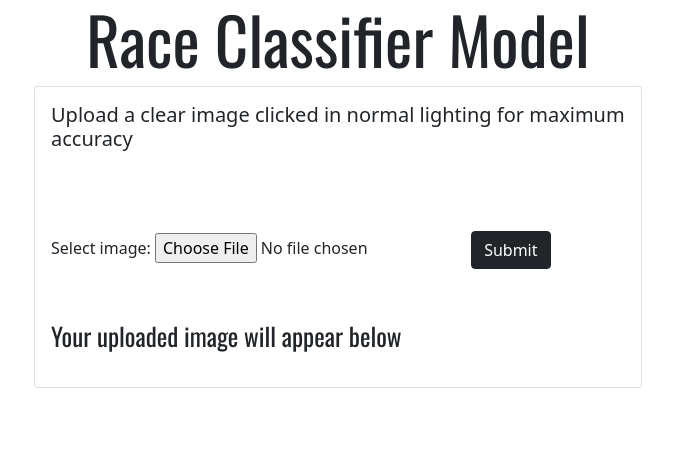
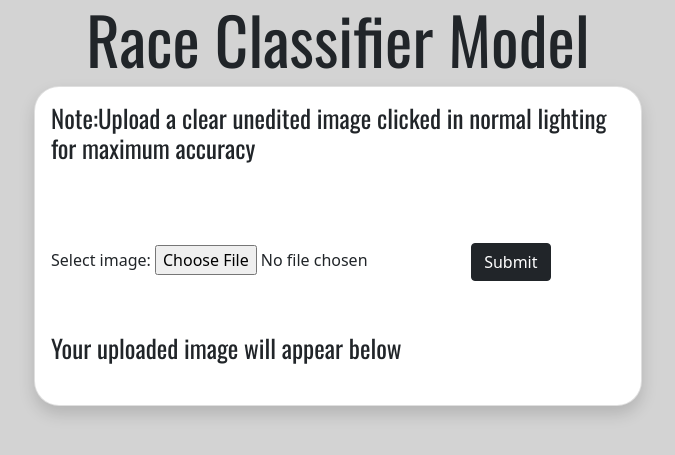
Before and after one commit to SohamDas04/Race-Classifier, a Flask app: page / in a window 1280 px wide. Shown: the top 455 px of the page, without its empty margins (302-977 px from the left). Run offline with Flask 2, Linux system fonts and the light colour scheme; some libraries are stand-ins or nearby versions.

Commit message:
Tune the app

```diff
--- a/templates/index.html
+++ b/templates/index.html
@@ -13,8 +13,9 @@
     <link href="https://fonts.googleapis.com/css2?family=Oswald&display=swap" rel="stylesheet">
     <title>Race Classifier</title>
   </head>
-  <body >
-    <div class="container" style="">
+  <body style="background-color: lightgrey">
+    <div class="container-fluid" style="background-color:lightgrey; height: 100%;">
+    <div class="container" >
       <div class="row">
         <div class="col-12 d-flex justify-content-center">
           <h1 style="font-family: 'Oswald', sans-serif; font-size: 65px;">Race Classifier Model</h1>
@@ -22,10 +23,10 @@
       </div>
       <div class="row">
         <div class="col-12 d-flex justify-content-center">
-          <div class="card" style="width: 38rem;">
+          <div class="card shadow" style="width: 38rem;border-radius: 25px; min-height: 320px;">
             <img src="" class="card-img-top" style="display: none;">
             <div class="card-body">
-              <h5 class="card-title">Upload a clear image clicked in normal lighting for maximum accuracy</h5>
+              <h5 class="card-title" style="font-family: 'Oswald', sans-serif; font-size: 25px;">Note:Upload a clear unedited image clicked in normal lighting for maximum accuracy</h5>
               <br>
               <form class="form" id="myForm">
                 <label for="img">Select image:</label>
@@ -48,7 +49,7 @@
           </div>
         </div>
       </div>
-
+    </div>
     </div>
 
     <!-- Optional JavaScript; choose one of the two! -->
```
